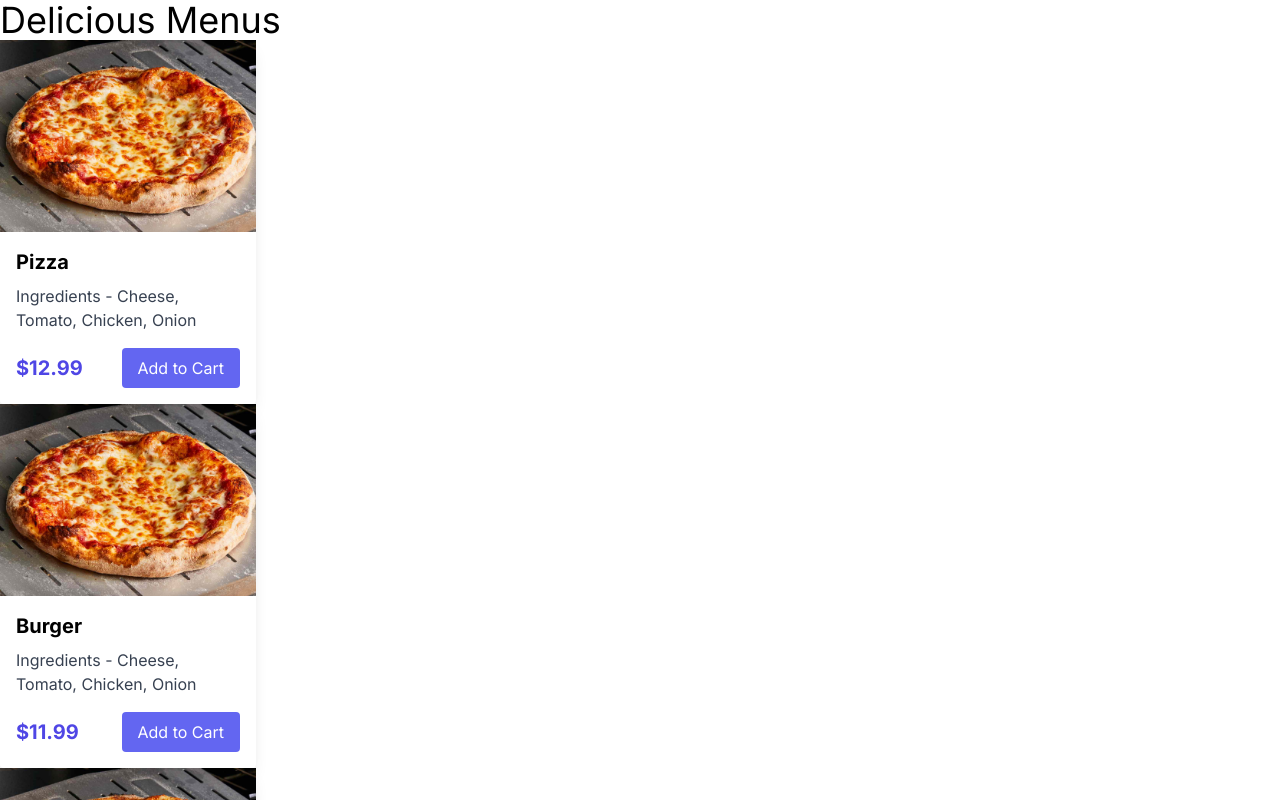
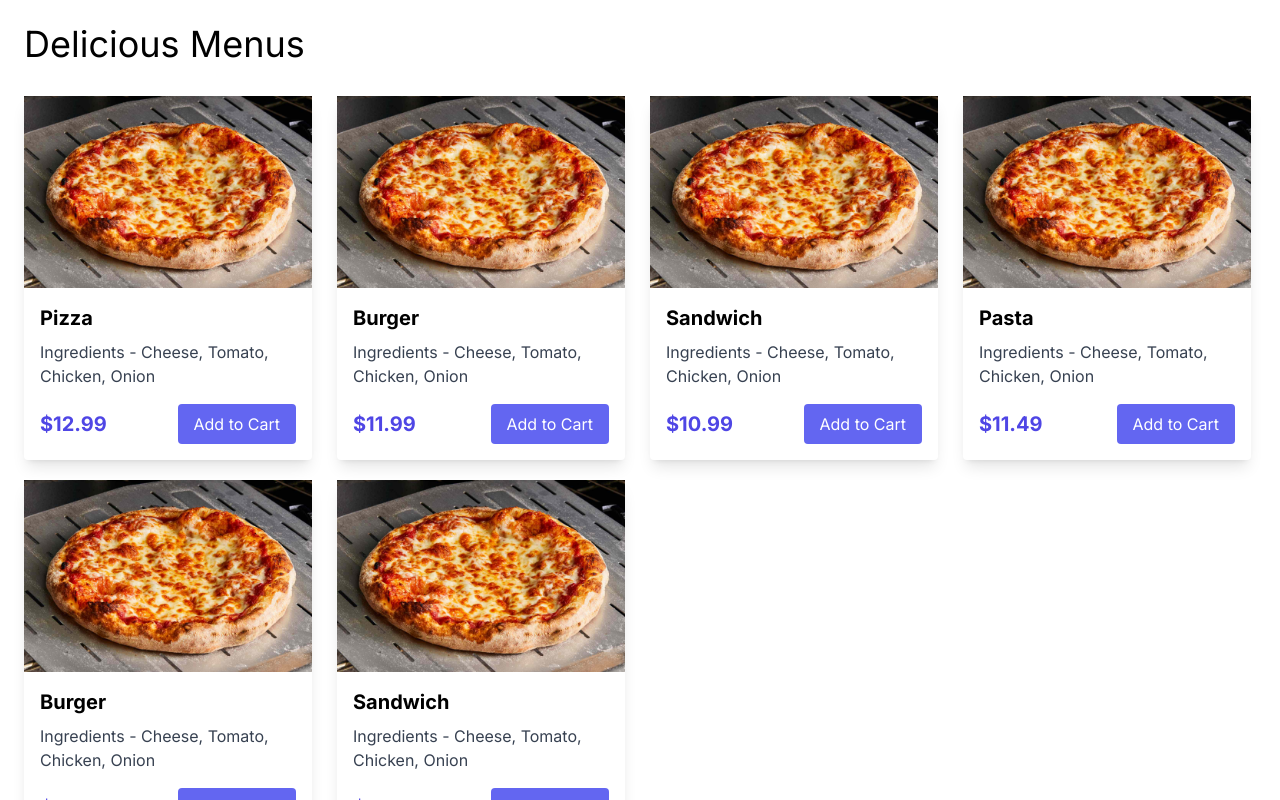
Before and after one commit to RealPhilos/resturant_website_team_project, a Next.js app in the folder frontend/: page /menu in a window 1280 px wide. Shown: the top 800 px of the page. Built offline with nearby package versions, Linux system fonts and the light colour scheme.

Commit message:
extracted a component for menuList

```diff
--- /dev/null
+++ b/frontend/src/app/menu/menuList.jsx
@@ -0,0 +1,65 @@
+import React from 'react';
+
+function MenuList() {
+  const menus = [
+    {
+      name: 'Pizza',
+      description: 'Ingredients - Cheese, Tomato, Chicken, Onion',
+      price: 12.99,
+    },
+    {
+      name: 'Burger',
+      description: 'Ingredients - Cheese, Tomato, Chicken, Onion',
+      price: 11.99,
+    },
+    {
+      name: 'Sandwich',
+      description: 'Ingredients - Cheese, Tomato, Chicken, Onion',
+      price: 10.99,
+    },
+    {
+      name: 'Pasta',
+      description: 'Ingredients - Cheese, Tomato, Chicken, Onion',
+      price: 11.49,
+      image: '/pasta.jpeg',
+    },
+    {
+      name: 'Burger',
+      description: 'Ingredients - Cheese, Tomato, Chicken, Onion',
+      price: 12.99,
+    },
+    {
+      name: 'Sandwich',
+      description: 'Ingredients - Cheese, Tomato, Chicken, Onion',
+      price: 12.99,
+    },
+  ];
+
+  return (
+    <div className='grid grid-cols-4 gap-5 mt-8'>
+      {menus.map((menu, idx) => (
+        <div key={idx} className='w-72 bg-white rounded shadow-lg'>
+          <img
+            src='/pizza.jpeg'
+            alt={menu.name}
+            className='w-full h-48 object-cover'
+          />
+          <div className='p-4'>
+            <h3 className='text-xl font-bold mb-2'>{menu.name}</h3>
+            <p className='text-gray-700'>{menu.description}</p>
+            <div className='mt-4 flex justify-between items-center'>
+              <span className='text-xl font-bold text-indigo-600'>
+                ${menu.price}
+              </span>
+              <button className='bg-indigo-500 text-white px-4 py-2 rounded'>
+                Add to Cart
+              </button>
+            </div>
+          </div>
+        </div>
+      ))}
+    </div>
+  );
+}
+
+export default MenuList;
--- a/frontend/src/app/menu/page.jsx
+++ b/frontend/src/app/menu/page.jsx
@@ -1,63 +1,11 @@
 import React from 'react';
+import MenuList from './menuList';
 
 function MenuPage() {
-  const menus = [
-    {
-      name: 'Pizza',
-      description: 'Ingredients - Cheese, Tomato, Chicken, Onion',
-      price: 12.99,
-    },
-    {
-      name: 'Burger',
-      description: 'Ingredients - Cheese, Tomato, Chicken, Onion',
-      price: 11.99,
-    },
-    {
-      name: 'Sandwich',
-      description: 'Ingredients - Cheese, Tomato, Chicken, Onion',
-      price: 10.99,
-    },
-    {
-      name: 'Pasta',
-      description: 'Ingredients - Cheese, Tomato, Chicken, Onion',
-      price: 11.49,
-      image: '/pasta.jpeg',
-    },
-    {
-      name: 'Burger',
-      description: 'Ingredients - Cheese, Tomato, Chicken, Onion',
-      price: 12.99,
-    },
-    {
-      name: 'Sandwich',
-      description: 'Ingredients - Cheese, Tomato, Chicken, Onion',
-      price: 12.99,
-    },
-  ];
   return (
-    <div className='w-full grid-cols-3'>
+    <div className='w-full p-6'>
       <h2 className='text-4xl'>Delicious Menus</h2>
-      {menus.map((menu, idx) => (
-        <div key={idx} className='w-1/5 bg-white rounded shadow-lg'>
-          <img
-            src='/pizza.jpeg'
-            alt='Food'
-            className='w-full h-48 object-cover'
-          />
-          <div className='p-4'>
-            <h3 className='text-xl font-bold mb-2'>{menu.name}</h3>
-            <p className='text-gray-700'>{menu.description}</p>
-            <div className='mt-4 flex justify-between items-center'>
-              <span className='text-xl font-bold text-indigo-600'>
-                ${menu.price}
-              </span>
-              <button className='bg-indigo-500 text-white px-4 py-2 rounded'>
-                Add to Cart
-              </button>
-            </div>
-          </div>
-        </div>
-      ))}
+      <MenuList />
     </div>
   );
 }
```
